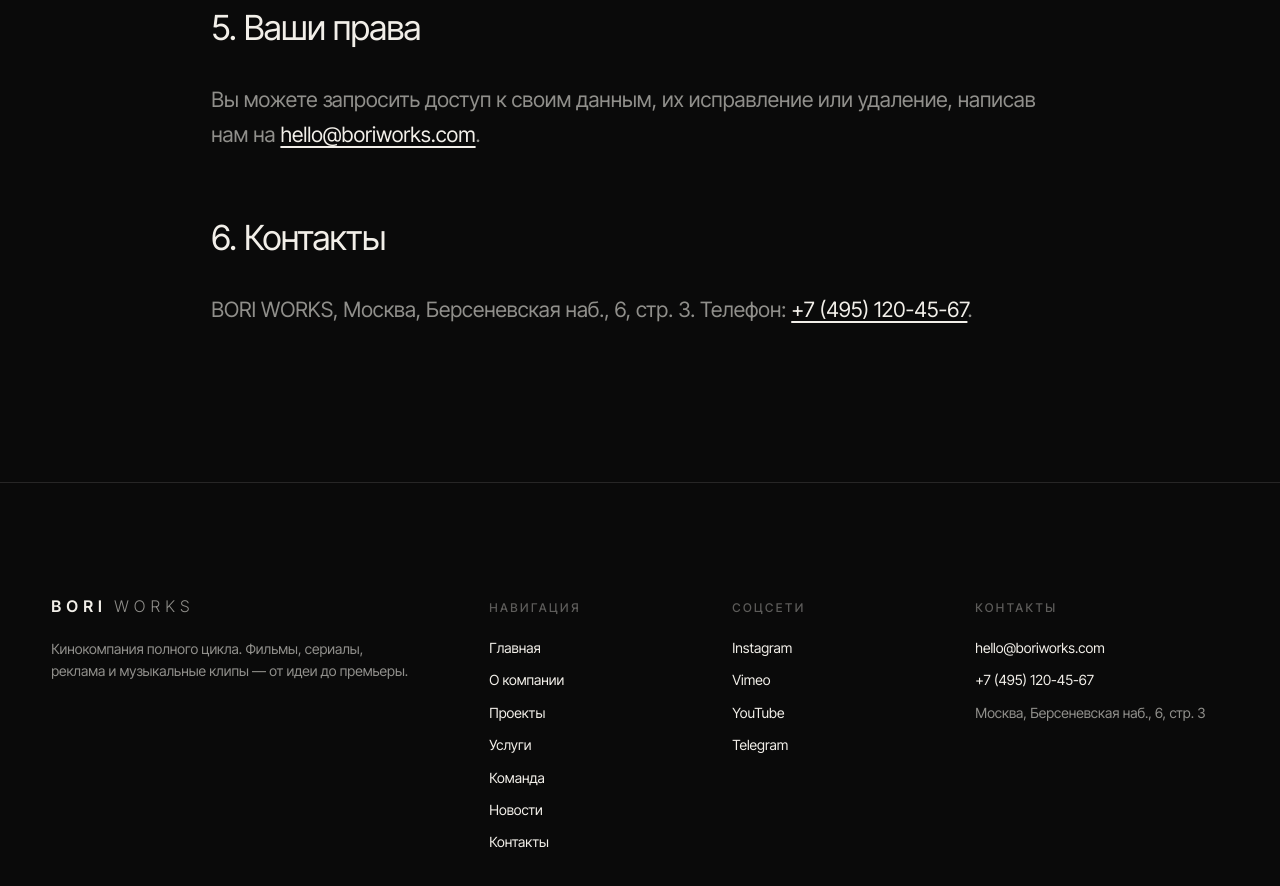
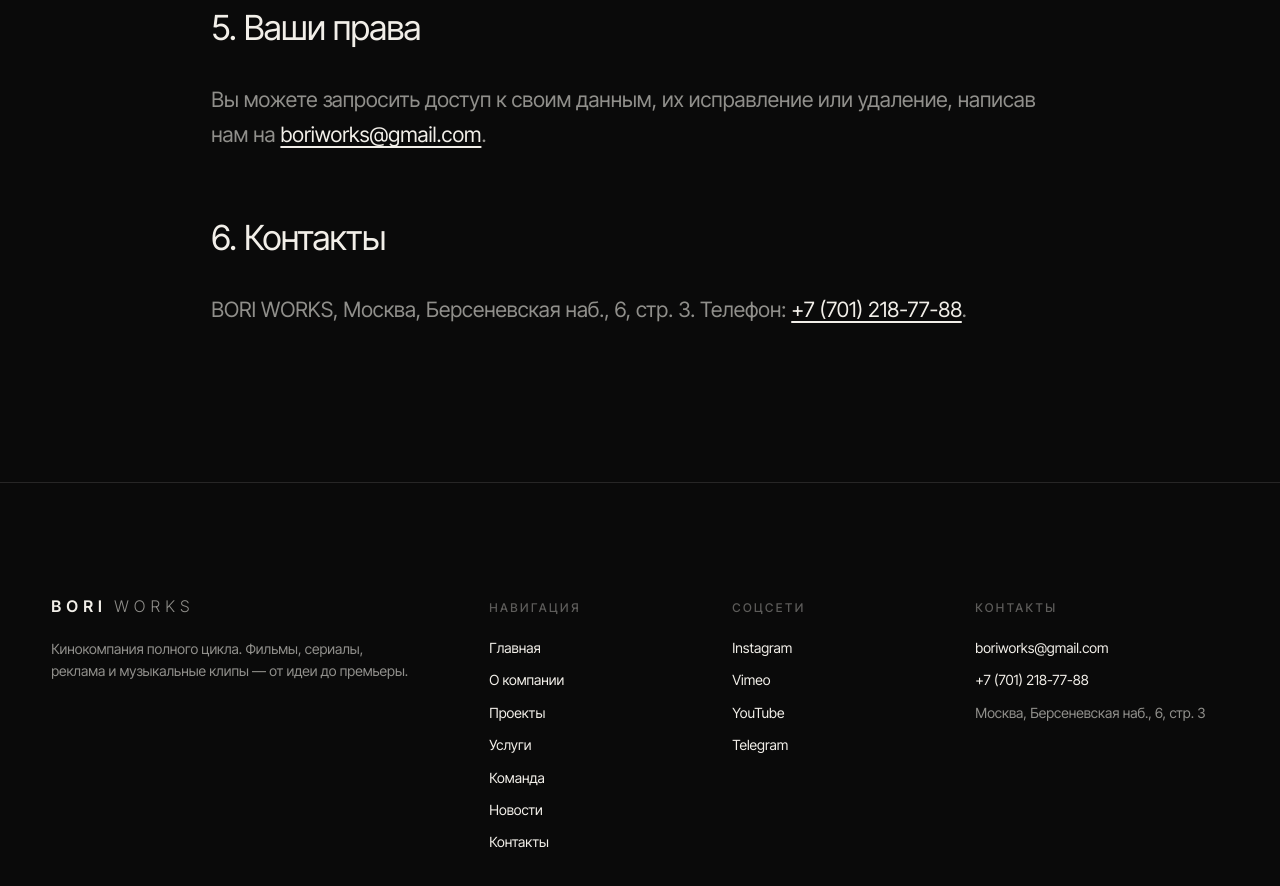
Before and after one commit to timkazadorozhnev-hue/bori-works, a React (Vite) app: page /privacy in a window 1280 px wide. Shown: the part 1540-2426 px from the top of the page. Built offline with nearby package versions, Linux system fonts and the light colour scheme; no server answers.

Commit message:
Update BORI WORKS contact details

```diff
--- a/index.html
+++ b/index.html
@@ -54,7 +54,7 @@
         "name": "BORI WORKS",
         "url": "https://boriworks.com",
         "logo": "https://boriworks.com/favicon.svg",
-        "email": "hello@boriworks.com",
+        "email": "boriworks@gmail.com",
         "address": {
           "@type": "PostalAddress",
           "streetAddress": "Берсеневская наб., 6, стр. 3",
--- a/src/config/site.js
+++ b/src/config/site.js
@@ -25,9 +25,9 @@
   },
 
   contacts: {
-    email: 'hello@boriworks.com',
-    phone: '+7 (495) 120-45-67',
-    phoneHref: '+74951204567',
+    email: 'boriworks@gmail.com',
+    phone: '+7 (701) 218-77-88',
+    phoneHref: '+77012187788',
     address: 'Москва, Берсеневская наб., 6, стр. 3',
     addressNote: 'Пн–Пт, 10:00–19:00',
     mapUrl: 'https://yandex.ru/maps/?text=Москва%2C%20Берсеневская%20набережная%2C%206с3',
```
